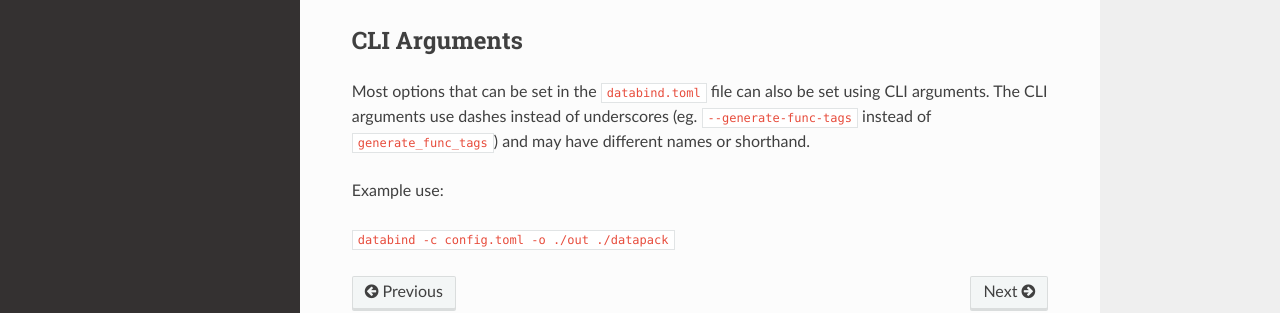
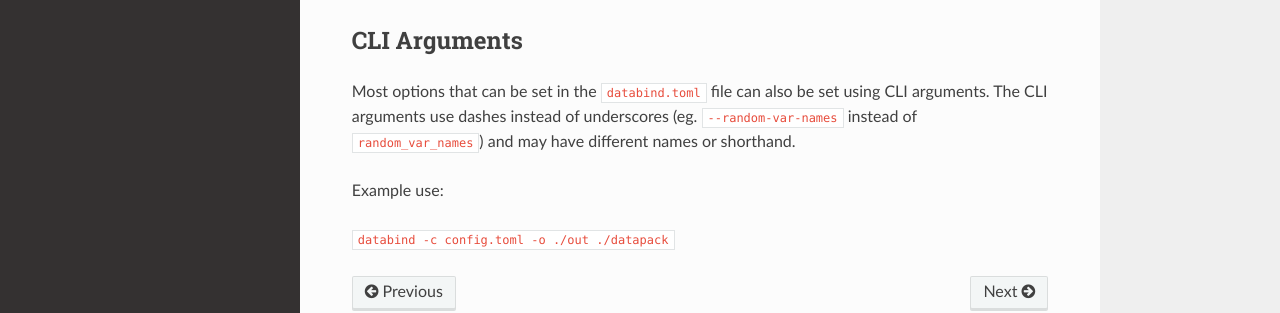
Before and after one commit to MysteryBlokHed/databind, a Sphinx documentation site: the page built from docs/config.rst, in a window 1280 px wide and 1321 px high. Shown: the part 880-1193 px from the top of the window. Built offline with Sphinx 7.4.7 and the Read the Docs theme 2.0.0, drawn with Linux system fonts in a browser that asks for light colours.

Commit message:
Update docs

```diff
--- a/docs/config.rst
+++ b/docs/config.rst
@@ -45,11 +45,10 @@ Below is a configuration file with all of the above settings.
 CLI Arguments
 -------------
 
-Most options that can be set in the ``databind.toml`` file can
-also be set using CLI arguments. The CLI arguments use dashes
-instead of underscores (eg. ``--generate-func-tags`` instead
-of ``generate_func_tags``) and may have different names or
-shorthand.
+Most options that can be set in the ``databind.toml`` file
+can also be set using CLI arguments. The CLI arguments use dashes
+instead of underscores (eg. ``--random-var-names`` instead
+of ``random_var_names``) and may have different names or shorthand.
 
 Example use:
 
```
